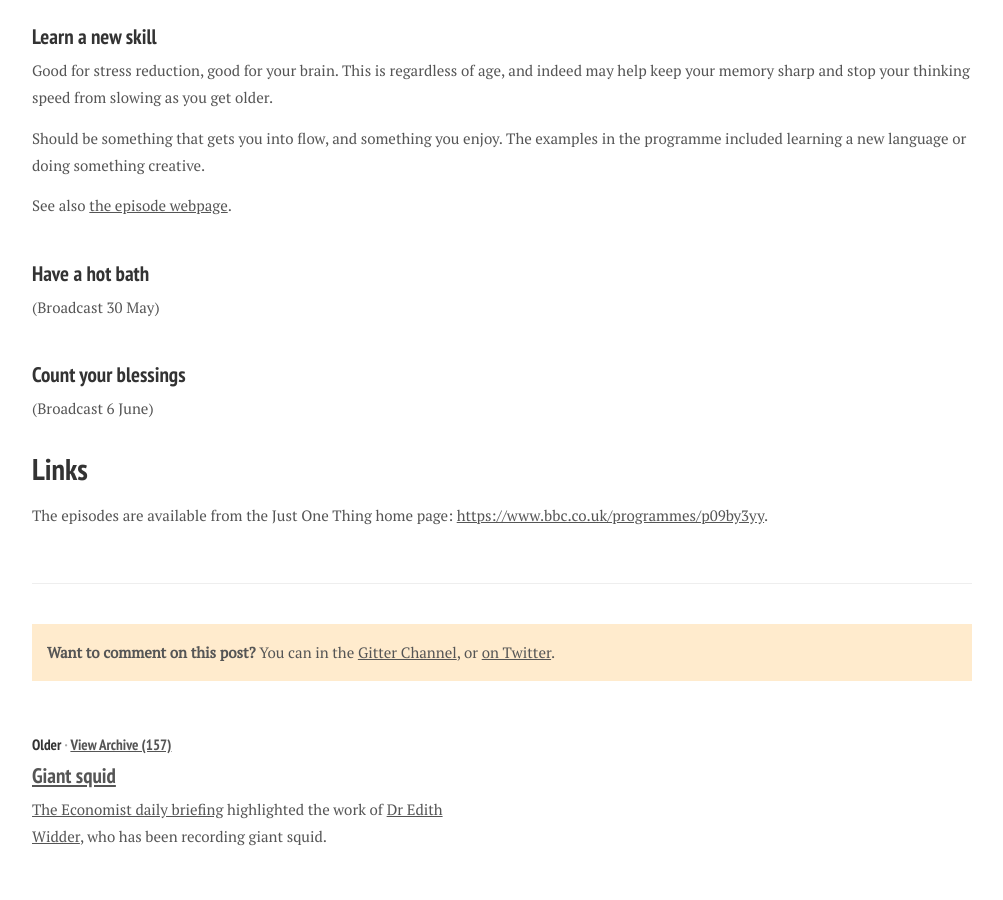
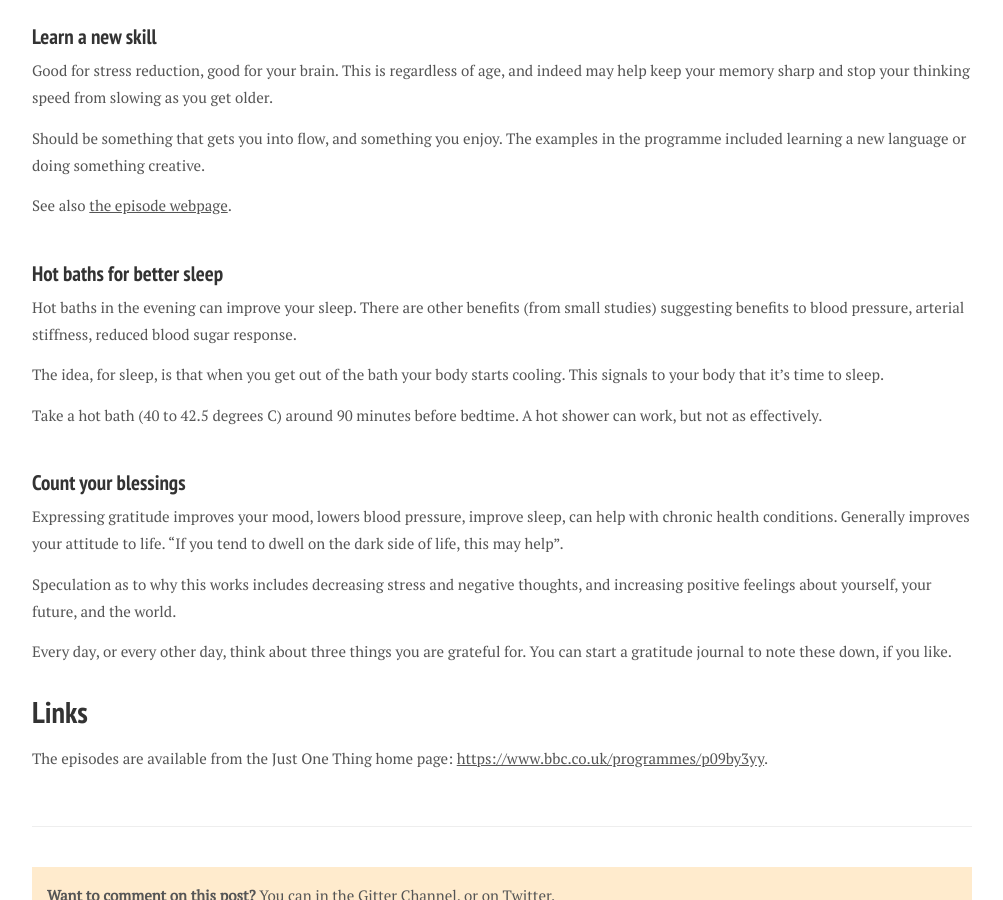
Before and after one commit to d6y/richard.dallaway.com, a Jekyll site: the page built from _posts/2021-05-09-onething.md, in a window 1280 px wide and 900 px high, scrolled down 1887 px. Shown: the whole window, without its empty margins (138-1141 px from the left). Built offline with Jekyll 4.4.1, drawn with Linux system fonts in a browser that asks for light colours; nearby versions of some CDN libraries; some web fonts are replaced.

Commit message:
add final 2 episodes

```diff
--- a/_posts/2021-05-09-onething.md
+++ b/_posts/2021-05-09-onething.md
@@ -76,13 +76,22 @@ Should be something that gets you into flow, and something you enjoy. The exampl
 
 See also [the episode webpage](https://www.bbc.co.uk/programmes/articles/20hzn5LR2xLPhjVqXyD2Q2C/learn-something-new-to-boost-your-brain).
 
-## Have a hot bath
+## Hot baths for better sleep
 
-(Broadcast 30 May)
+Hot baths in the evening can improve your sleep. There are other benefits (from small studies) suggesting benefits to blood pressure, arterial stiffness, reduced blood sugar response.
+
+The idea, for sleep, is that when you get out of the bath your body starts cooling. This signals to your body that it’s time to sleep.
+
+Take a hot bath (40 to 42.5 degrees C) around 90 minutes before bedtime. A hot shower can work, but not as effectively.
 
 ## Count your blessings
 
-(Broadcast 6 June)
+Expressing gratitude improves your mood, lowers blood pressure, improve sleep, can help with chronic health conditions. Generally improves your attitude to life. “If you tend to dwell on the dark side of life, this may help”.
+
+Speculation as to why this works includes decreasing stress and negative thoughts, and increasing positive feelings about yourself, your future, and the world.
+
+Every day, or every other day, think about three things you are grateful for. You can start a gratitude journal to note these down, if you like.
+
 
 # Links
 
```
